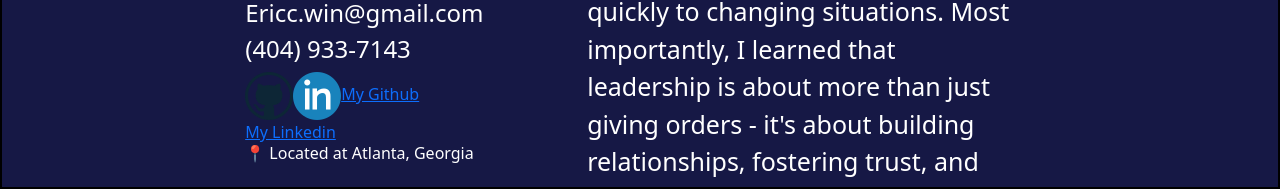
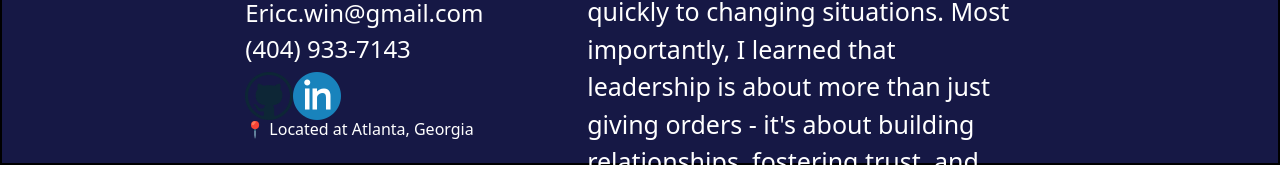
Before and after one commit to ericcnguyen04/Post-Portfolio, a React (Create React App) app: page / in a window 1280 px wide. Shown: the part 4234-4427 px from the top of the page. Built offline with nearby package versions, Linux system fonts and the light colour scheme.

Commit message:
removed link

```diff
--- a/src/components/pages/Contact.jsx
+++ b/src/components/pages/Contact.jsx
@@ -11,8 +11,6 @@ export default function Contact() {
                         <h4>(404) 933-7143</h4>
                         <a href="https://github.com/ericcnguyen04" target="_blank"><img src="/content/github.png"></img></a>
                         <a href="https://www.linkedin.com/in/eric-nguyen-3970b0229/" target="_blank"><img src="/content/linkedin.png"></img></a>
-                        <a href="https://github.com/ericcnguyen04">My Github</a> <br />
-                        <a href="https://www.linkedin.com/in/eric-nguyen-3970b0229/">My Linkedin</a>
                         <h6>📍 Located at Atlanta, Georgia</h6>
                     </div>
                 </div>
```
